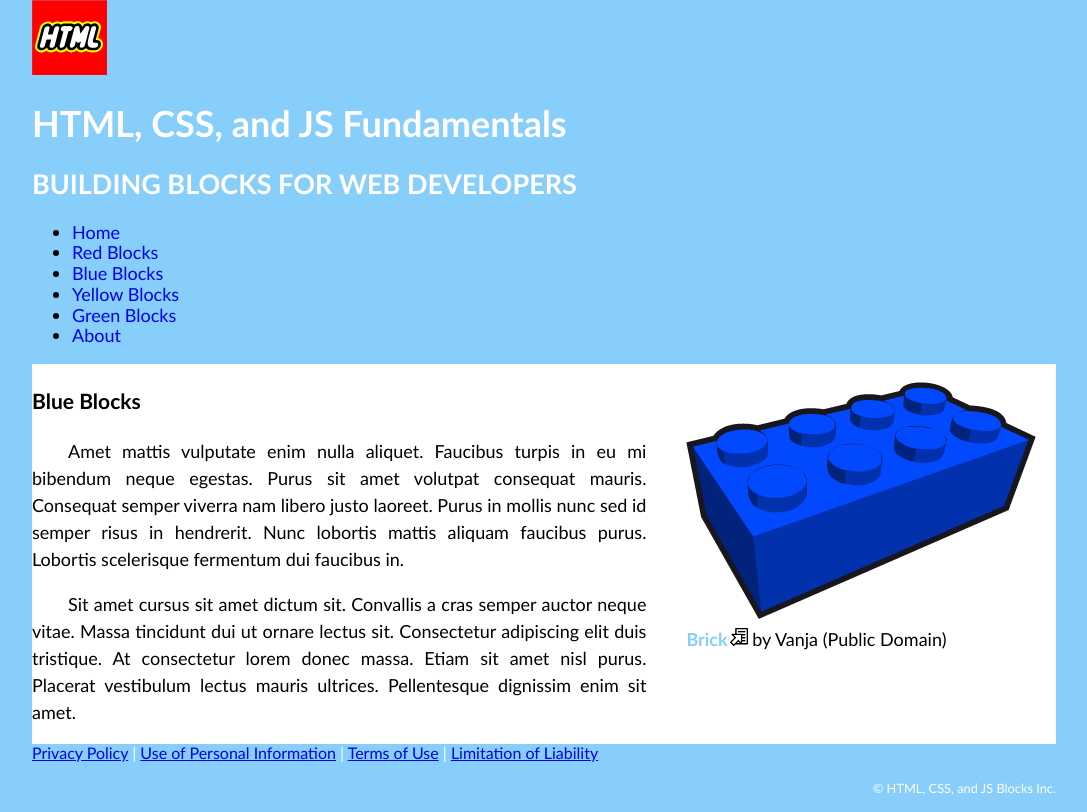
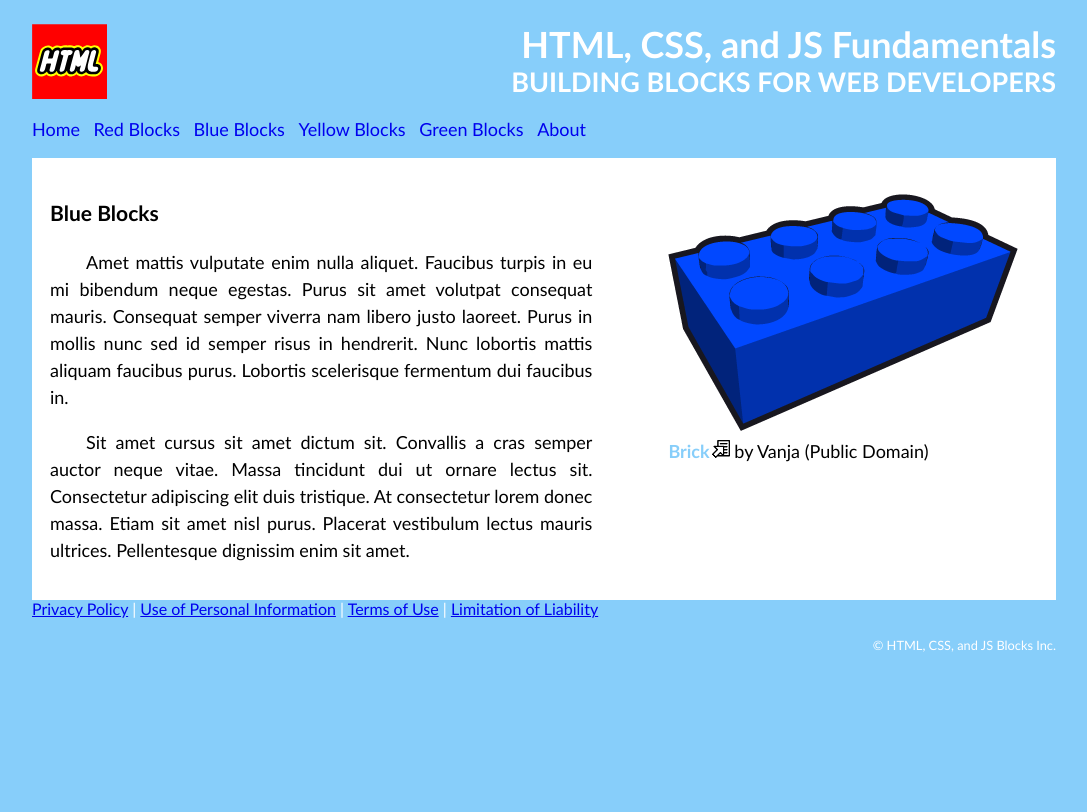
Before and after one commit to StayFrosty2/comp1002-fall25, a PHP site: page /blue.html in a window 1280 px wide. Shown: the whole page, without its empty margins (96-1183 px from the left). After the commit the page ends 652 px from the top, so only its background shows below. Run offline with PHP 8.4, Linux system fonts and the light colour scheme; some libraries are stand-ins or nearby versions.

Commit message:
lab d almost done

```diff
--- a/lab-d/css/styles.css
+++ b/lab-d/css/styles.css
@@ -18,7 +18,7 @@ header {
 }
 /* STEP 1: Float the HEADER IMG to the left */
 header img {
-
+	float: left;
 }
 
 header a {
@@ -27,26 +27,28 @@ header a {
 /* STEP 2: Set the text-align for both the HEADER H1 and the HEADER H2 to right */
 header h1,
 header h2 {
-
+	text-align: right;
 }
 /* STEP 3a: Reduce the margin-bottom of the HEADER H1 to zero, so that the following H2 sit up a bit closer to the H1 */
 header h1 {
-
+	margin-bottom: 0;
 }
 /* STEP 3b: The HEADER H2 has a margin-top by default, set that also to zero to bring it up a bit closer to the H1 */
 header h2 {
-
+	margin-top: 0;
 	text-transform: uppercase;
 }
 
 /* STEP 4d: There's a bit of padding-left on the UL element that contains the LI elements - set it to zero */
 header nav ul {
-
+	padding-left: 0;
 }
 
 /* STEP 4a: Apply a 1px dashed red outline around each of the LI elements inside the HEADER NAV so that we can see that each LI is a box (border-width, border-style, and border-color) */
 header nav li {
-
+	/* outline: 1px dashed red; */
+	display: inline;
+	margin-right: 0.5em;
 }
 /* STEP 4b: Set the above LI elements (which default to display: block as we can see in the browser), to display: inline-block so that they line up horizontally across the top of the page */
 
@@ -66,9 +68,9 @@ main {
 
 /* STEP 5a: Put a 1px dotted hotpink border around MAIN SECTION in the CSS rule below so we can see the box on the screen */
 main section {
-
+	/* border: 1px dotted hotpink; */
 	width: 60%;
-
+	padding: 1em;
 }
 /* STEP 5b: Add 1em of padding on the top, right, bottom, and left of the above MAIN SECTION element - watch the effect in the browser */
 
@@ -78,9 +80,9 @@ main section time {
 
 /* STEP 5c: After adding a colored border to the below MAIN ASIDE, go ahead and also add padding to the top, right, and bottom (not the left) */
 main aside {
-
+	/* border: 1px dotted orange; */
 	width: 40%;
-
+	padding: 1em;
 }
 /* STEP 5d: Comment out the borders for the MAIN SECTION and the MAIN ASIDE above - we don't need them anymore */
 
```
